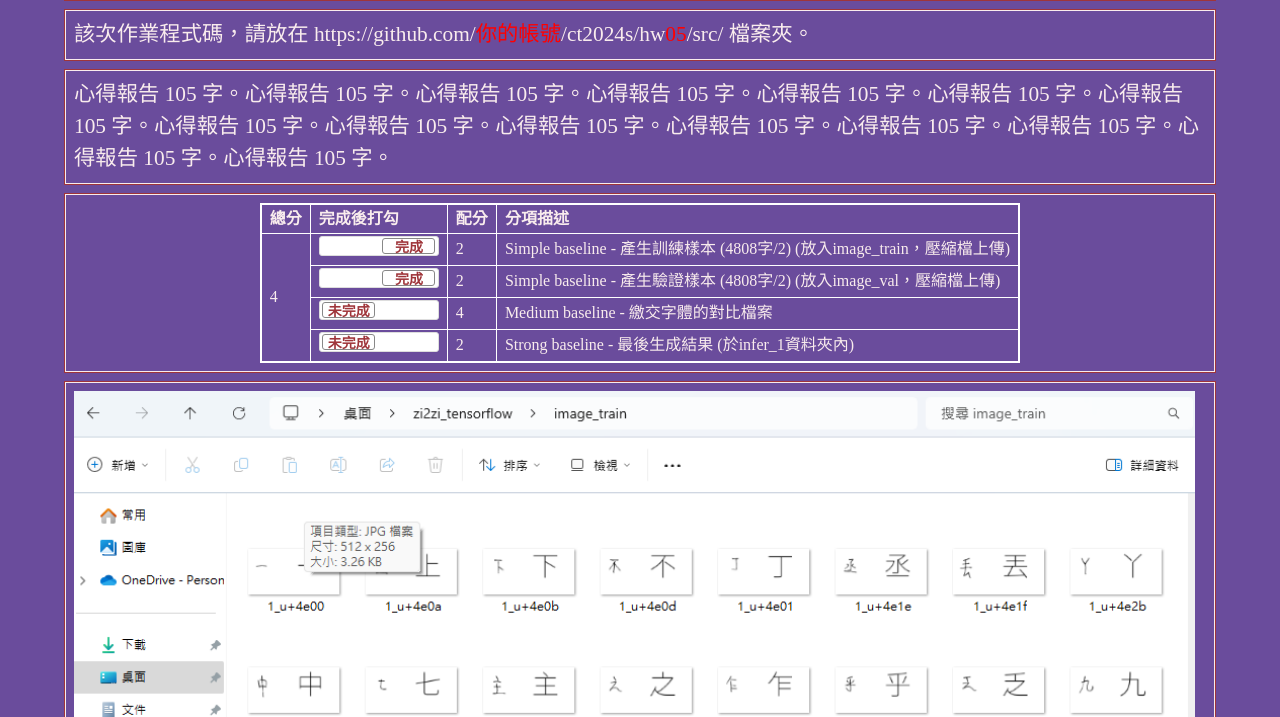
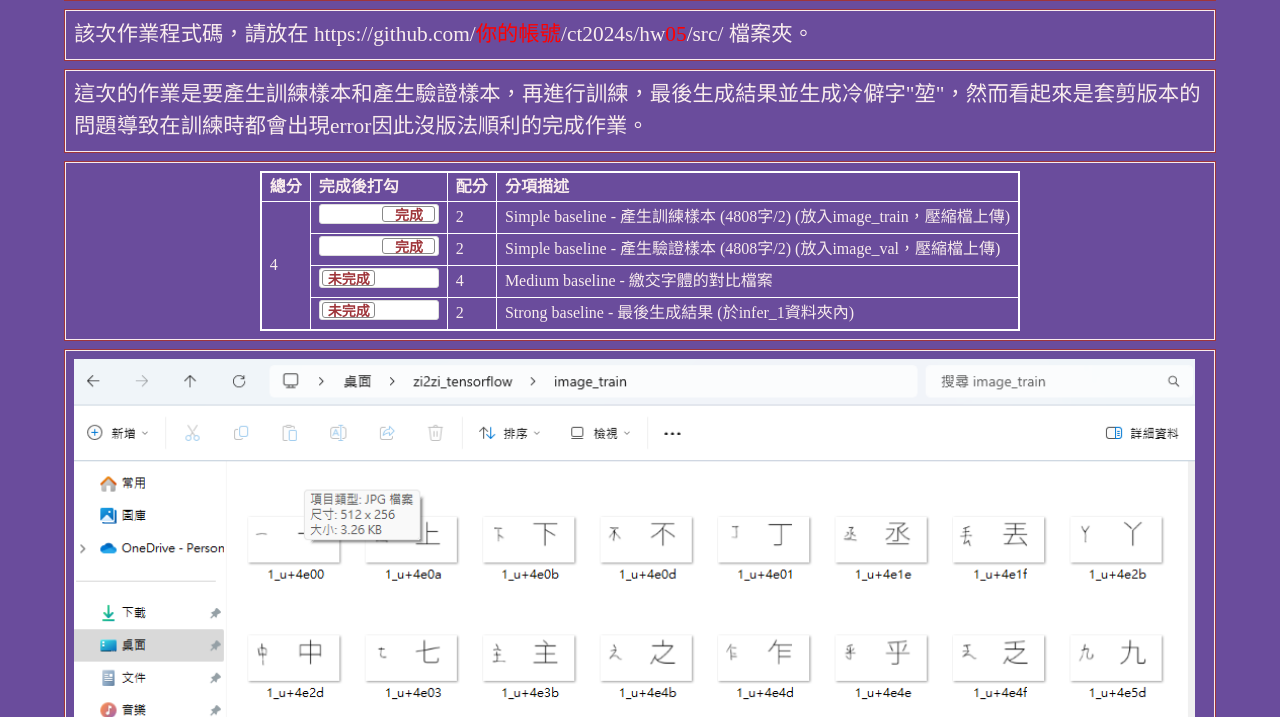
Before and after one commit to chung0505/ct2024s, a plain HTML site: page hw05/index.html in a window 1280 px wide. Shown: the part 83-800 px from the top of the page. Drawn offline with nearby package versions, Linux system fonts and the light colour scheme.

Commit message:
feat: hw05 simple

```diff
--- a/hw05/index.html
+++ b/hw05/index.html
@@ -185,7 +185,7 @@
   <!-- ------------------------------------------------>
   <div class="row hw12">
     <div class="col-md-12 twenty">
-      心得報告 105 字。心得報告 105 字。心得報告 105 字。心得報告 105 字。心得報告 105 字。心得報告 105 字。心得報告 105 字。心得報告 105 字。心得報告 105 字。心得報告 105 字。心得報告 105 字。心得報告 105 字。心得報告 105 字。心得報告 105 字。心得報告 105 字。
+      這次的作業是要產生訓練樣本和產生驗證樣本，再進行訓練，最後生成結果並生成冷僻字"堃"，然而看起來是套剪版本的問題導致在訓練時都會出現error因此沒版法順利的完成作業。
     </div>
   </div>
 
```
